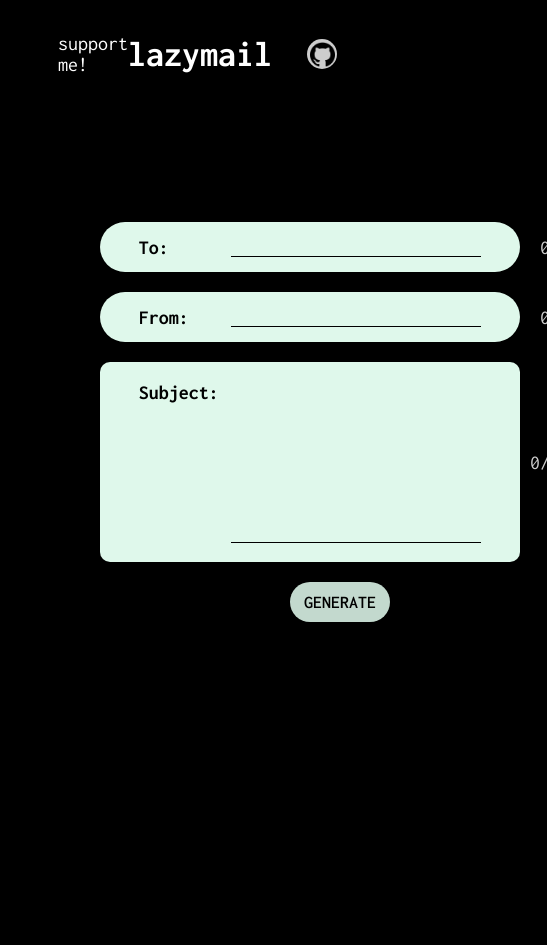
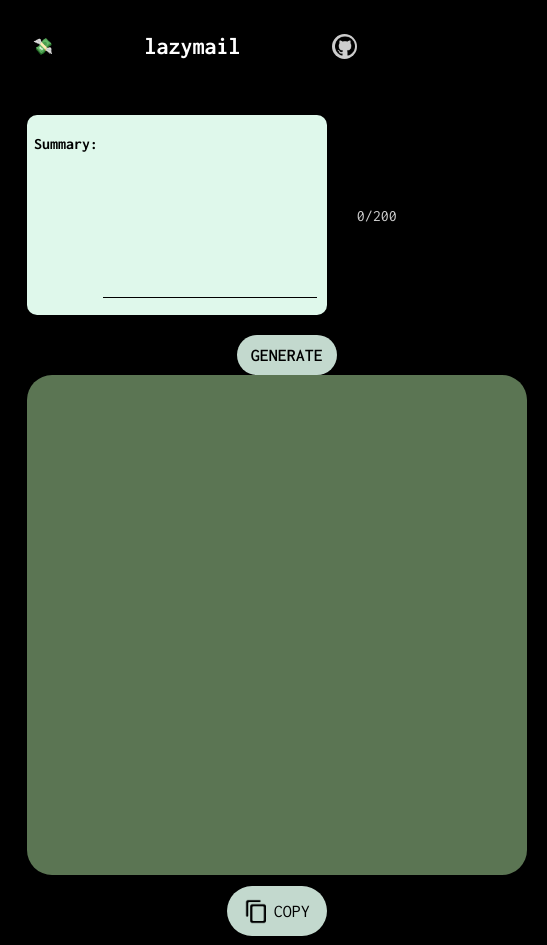
Before and after one commit to zayeed-bs/email-generator, a website: page public/index.html in a window 390 px wide. Shown: the whole page, 547 px wide, since content can reach past the window. Before the commit the page ends 844 px from the top, so only its background shows below. Drawn offline with Linux system fonts and the light colour scheme.

Commit message:
redesign frontend, next: make responsive

```diff
--- a/index.js
+++ b/index.js
@@ -18,7 +18,7 @@
   data = req.body;
   console.log("Request recieved");
 
-  response = await runPrompt(data.from, data.to, data.subject);
+  response = await runPrompt(data.summary);
 
   res.status(200);
   res.json({response: response});
--- a/public/index.html
+++ b/public/index.html
@@ -23,9 +23,11 @@
 <body>
     <!-- Navbar -->
     <div class="navbar">
-        <div class="bodyText">
+        <div class="bodyText" id="support">
             <a href="https://www.buymeacoffee.com/zayeed" class="link">support me!</a>
         </div>
+
+        <div id="mobileSupport">💸</div>
 
         <div class="title">lazymail</div>
 
@@ -36,47 +38,22 @@
         </a>
     </div>
 
-
+    <!-- Content -->
     <div class="contentContainer">
         <div class="pageContent">
             <!-- Forms -->
             <div class="inputFormContainer">
                 <form class="inputForm" id="form">
                     <div class="formElement">
-                            <div class="inputContainer">
-                                <div class="formLabel">
-                                    <label for="to" class="formLabel">To: </label>
-                                </div>
-
-                                <div class="textBox" id="to" contenteditable="true" spellcheck="false"></div>
-
-                            </div>
-                        <div class="charCount">0/25</div>
-                    </div>
-
-                    <div class="formElement">
-                        <div class="inputContainer">
-                            <div class="formLabel">
-                                <label for="from" class="formLabel">From: </label>
+                        <div class="inputContainer"  id="summary">
+                            <div class="formLabel" id="summaryLabel">
+                                <label for="to" class="formLabel">Summary: </label>
                             </div>
 
-                            <div class="textBox" id="from" contenteditable="true" spellcheck="false"></div>
-
+                            <textarea class="textBox" id="summaryTextBox" spellcheck="false" maxlength="200"></textarea>
                         </div>
 
-                        <div class="charCount">0/25</div>
-                    </div>
-
-                    <div class="formElement">
-                        <div class="inputContainer"  id="subject">
-                            <div class="formLabel" id="subjectLabel">
-                                <label for="to" class="formLabel">Subject: </label>
-                            </div>
-
-                            <div class="textBox" id="subjectTextBox" contenteditable="true" spellcheck="false"></div>
-                        </div>
-
-                        <div class="charCount">0/150</div>
+                        <div class="charCount" id="charCount">0/200</div>
                     </div>
 
                     <button type="submit" class="submitButton">GENERATE</button>
@@ -84,7 +61,6 @@
                     <div class="errorMessage bodyText hidden" id="errorInvalid">Your details could not be understood</div>
                     <div class="errorMessage bodyText hidden" id="errorUnknown">Something went wrong. Please try again</div>
                 </form>
-
             </div>
 
 
@@ -96,10 +72,12 @@
                     </div>
                 </div>
 
-                <div class="copyButtonContainer">
-                    <img src="src/images/copy.png" alt="copyIcon" class="copyIcon">
-                    <div class="copyButton">COPY</button>
-                </div>
+                <button id="copyButton" onclick="copy()">
+                    <div class="copyButtonContainer" >
+                        <img src="src/images/copy.png" alt="copyIcon" class="copyIcon">
+                        <div class="copyButton">COPY</div>
+                    </div>
+                </button>
             </div>
         </div>
     </div>
--- a/public/src/script.js
+++ b/public/src/script.js
@@ -1,10 +1,12 @@
 let inputForm = document.getElementById("form");
 let errorNull = document.getElementById("errorNull");
+let errorUnknown = document.getElementById("errorUnknown");
 let responseDiv = document.getElementById("responseText");
+let summary = document.getElementById("summaryTextBox")
 
 const isNonEmptyString = (value) => typeof(value) == 'string' && value.length > 0;
 
-async function getGPTResponse(from, to, subject) {
+async function getGPTResponse(summary) {
     try {
         const response = await fetch("/generate-email", {
             method: "POST",
@@ -13,9 +15,7 @@
             },
 
             body: JSON.stringify({
-                from: from,
-                to: to,
-                subject: subject
+                summary: summary
             }),
         })
 
@@ -26,11 +26,16 @@
             throw new Error(`HTTP error! Status: ${response.status}`);
         }
 
-
     } catch(err) {
         console.log(err);
+        errorUnknown.classList.remove("hidden");
     }
 
+}
+
+function copy() {
+    var copyText = document.getElementById("responseText").innerText;
+    navigator.clipboard.writeText(copyText);
 }
 
 
@@ -38,17 +43,16 @@
     e.preventDefault();
     console.log("Form submitted");
 
-    let from = document.getElementById("from").textContent;
-    let to = document.getElementById("to").textContent;
-    let subject = document.getElementById("subjectTextBox").textContent;
-
-    if (!isNonEmptyString(from) || !isNonEmptyString(to) || !isNonEmptyString(subject)) {
+    if (!isNonEmptyString(summary.value)) {
         errorNull.classList.remove("hidden");
         return;
     } else {
         errorNull.classList.add("hidden");
-        response = await getGPTResponse(from, to, subject);
+        response = await getGPTResponse(summary.value);
         responseDiv.innerText = response
-        // typeWriter(response.response, 10)
     }
 });
+
+summary.addEventListener("input", () => {
+    document.getElementById("charCount").innerText = `${summary.value.length}/200`;
+})
--- a/public/src/styles.css
+++ b/public/src/styles.css
@@ -54,15 +54,14 @@
     width: 25px;
 }
 
+#mobileSupport {
+    display: none;
+}
+
 /* Content */
 .contentContainer {
     display: flex;
-    position:fixed;
-    width:100%;
-    height:100%;
-    top:0px;
-    left:0px;
-    z-index: -1;
+    margin-top: 5%;
 }
 
 .pageContent {
@@ -73,8 +72,8 @@
 
     width: 100%;
 
-    padding-left: 100px;
-    padding-right: 100px;
+    padding-left: 5%;
+    padding-right: 5%;
 }
 
 .inputFormContainer {
@@ -110,17 +109,17 @@
     border-radius: 50px
 }
 
-#subject {
+#summary {
     height: 200px;
     border-radius: 10px;
 }
 
-#subjectLabel {
+#summaryLabel {
     align-self: normal;
     padding-top: 20px;
 }
 
-#subjectTextBox {
+#summaryTextBox {
     align-self: start;
     padding-top: 20px;
 
@@ -147,17 +146,25 @@
     align-content: center;
 
     margin-right: 10px;
+    max-width: 200ch;
 
     border: 0;
     border-bottom: 1px solid black;
-    outline: none
+    outline: none;
+
+    font-family: 'Inconsolata', 'sans-serif';
+    font-size: 18px;
 }
-
-
 
 .charCount {
     color: #CDCDCD;
-    margin-left: 10px;
+    margin-left: 30px;
+    width: 90px;
+}
+
+.leftSide {
+    display: grid;
+    grid-template-columns: auto;
 }
 
 .submitButton {
@@ -223,7 +230,6 @@
     align-self: center;
 }
 
-
 .copyButtonContainer {
     justify-self: center;
 
@@ -237,6 +243,12 @@
     background-color: #C3D9CE;
     justify-content: center;
     align-items: center;
+}
+
+#copyButton {
+    background-color: transparent;
+    border: none;
+    justify-self: center;
 }
 
 .copyButtonContainer:hover {
@@ -260,3 +272,59 @@
     height: 25px;
     margin-right: 5px;
 }
+
+
+@media screen and (max-width:600px) {
+    .navbar {
+        padding-left: 25px;
+        padding-right: 25px;
+    }
+
+    .title {
+        font-size: 24px;
+        padding: 0;
+    }
+
+    #support {
+        display: none;
+    }
+
+    #mobileSupport {
+        display: block;
+    }
+
+    .githubLogoContainer {
+        width: 25px;
+        height: 25px;
+    }
+
+    .githubLogo {
+        width: 20px;
+        height: 20px;
+    }
+
+    .contentContainer {
+        position: relative;
+        z-index: 1;
+    }
+
+    .pageContent {
+        display: block;
+        padding-top: 10%;
+        padding-left: 5%;
+    }
+
+    .inputForm {
+        column-gap: 5px;
+        font-size: 16px;
+    }
+
+    .inputContainer {
+        width: 300px;
+        height: 50px;
+    }
+
+    .charCount {
+        padding-right:100px;
+    }
+}
```
Also changed, not shown: runPrompt.js (+5 -4 lines), readme.md (added).
